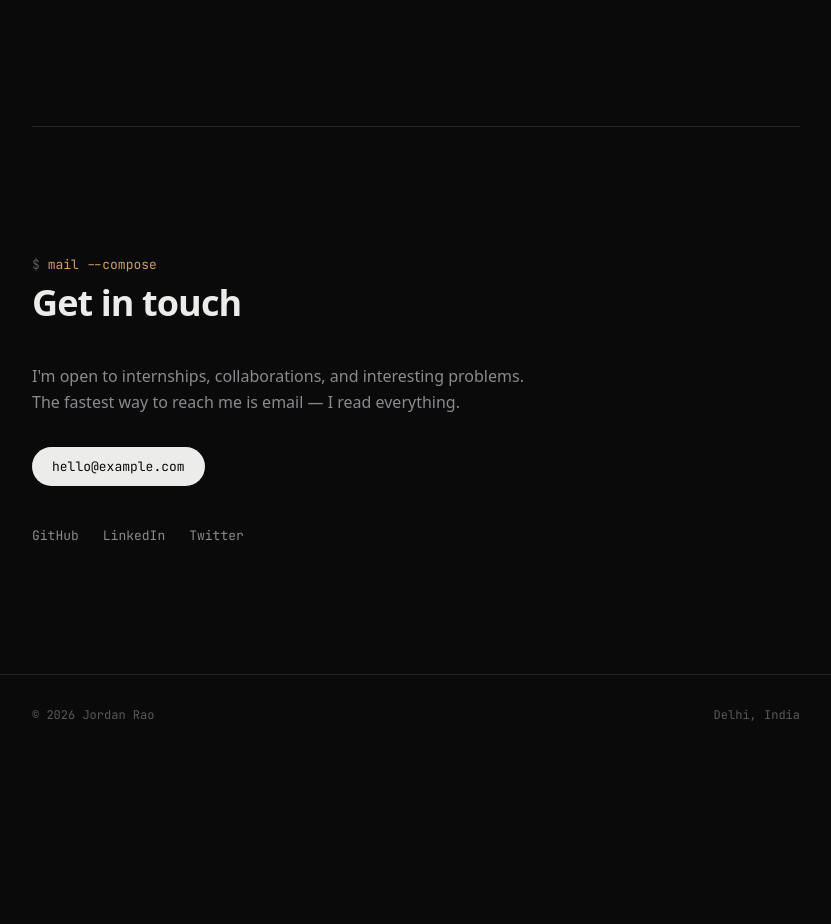
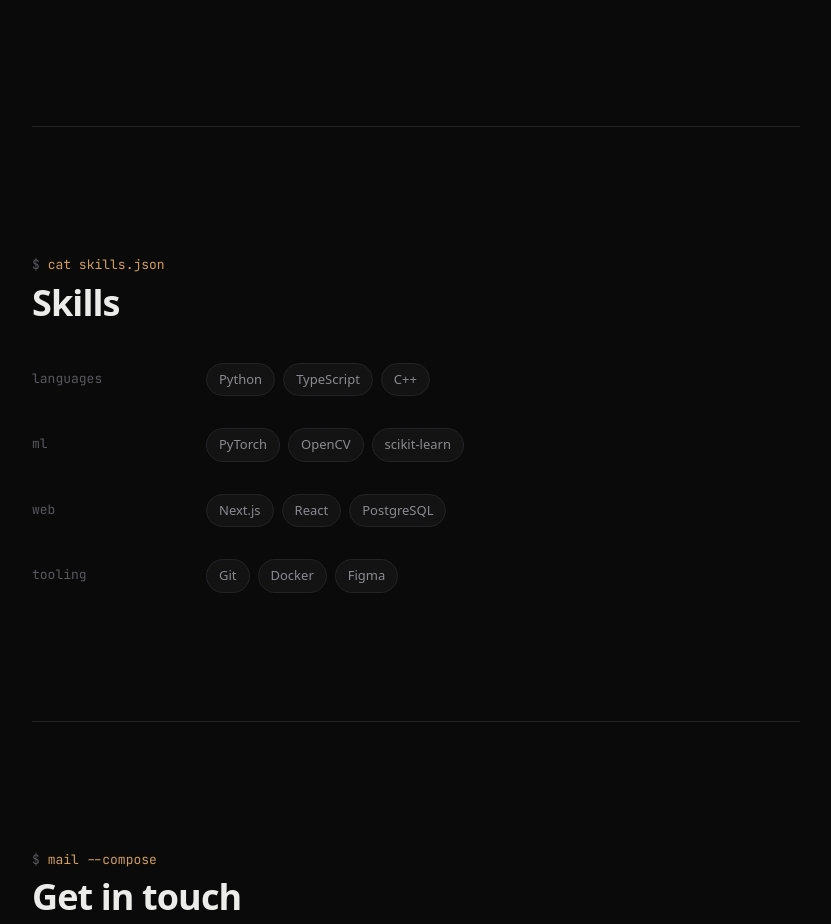
Before and after one commit to vaibhavdabas16/portfolio, a Next.js app: page / in a window 1280 px wide. Shown: the part 3201-4125 px from the top of the page, without its empty margins (224-1055 px from the left). Before the commit the page ends 3956 px from the top, so only its background shows below. Built offline with nearby package versions, Linux system fonts and the light colour scheme.

Commit message:
feat: skills section grouped by category

```diff
--- a/src/app/page.tsx
+++ b/src/app/page.tsx
@@ -3,6 +3,7 @@ import Hero from "@/components/Hero";
 import About from "@/components/About";
 import Projects from "@/components/Projects";
 import Experience from "@/components/Experience";
+import Skills from "@/components/Skills";
 import Contact from "@/components/Contact";
 import Footer from "@/components/Footer";
 
@@ -19,6 +20,8 @@ export default function Home() {
         <div className="mx-auto max-w-3xl border-t border-border" />
         <Experience />
         <div className="mx-auto max-w-3xl border-t border-border" />
+        <Skills />
+        <div className="mx-auto max-w-3xl border-t border-border" />
         <Contact />
       </main>
       <Footer />
--- /dev/null
+++ b/src/components/Skills.tsx
@@ -0,0 +1,35 @@
+import { skills } from "@/data/portfolio";
+import SectionLabel from "./SectionLabel";
+
+export default function Skills() {
+  return (
+    <section id="skills" className="px-6 sm:px-8 py-28 sm:py-32">
+      <div className="mx-auto w-full max-w-3xl">
+        <SectionLabel command="cat skills.json" title="Skills" />
+
+        <dl className="space-y-8">
+          {skills.map((group) => (
+            <div
+              key={group.label}
+              className="grid gap-3 sm:grid-cols-[150px_1fr] sm:gap-6"
+            >
+              <dt className="font-mono text-[13px] text-text-tertiary sm:pt-1.5">
+                {group.label}
+              </dt>
+              <dd className="flex flex-wrap gap-2">
+                {group.items.map((item) => (
+                  <span
+                    key={item}
+                    className="rounded-full border border-border bg-bg-elevated px-3 py-1.5 text-[13px] text-text-secondary"
+                  >
+                    {item}
+                  </span>
+                ))}
+              </dd>
+            </div>
+          ))}
+        </dl>
+      </div>
+    </section>
+  );
+}
--- a/src/data/portfolio.ts
+++ b/src/data/portfolio.ts
@@ -128,3 +128,12 @@ export const experience: Experience[] = [
     tags: ["Computer Vision", "Python"],
   },
 ];
+
+export type SkillGroup = { label: string; items: string[] };
+
+export const skills: SkillGroup[] = [
+  { label: "languages", items: ["Python", "TypeScript", "C++"] },
+  { label: "ml", items: ["PyTorch", "OpenCV", "scikit-learn"] },
+  { label: "web", items: ["Next.js", "React", "PostgreSQL"] },
+  { label: "tooling", items: ["Git", "Docker", "Figma"] },
+];
```
